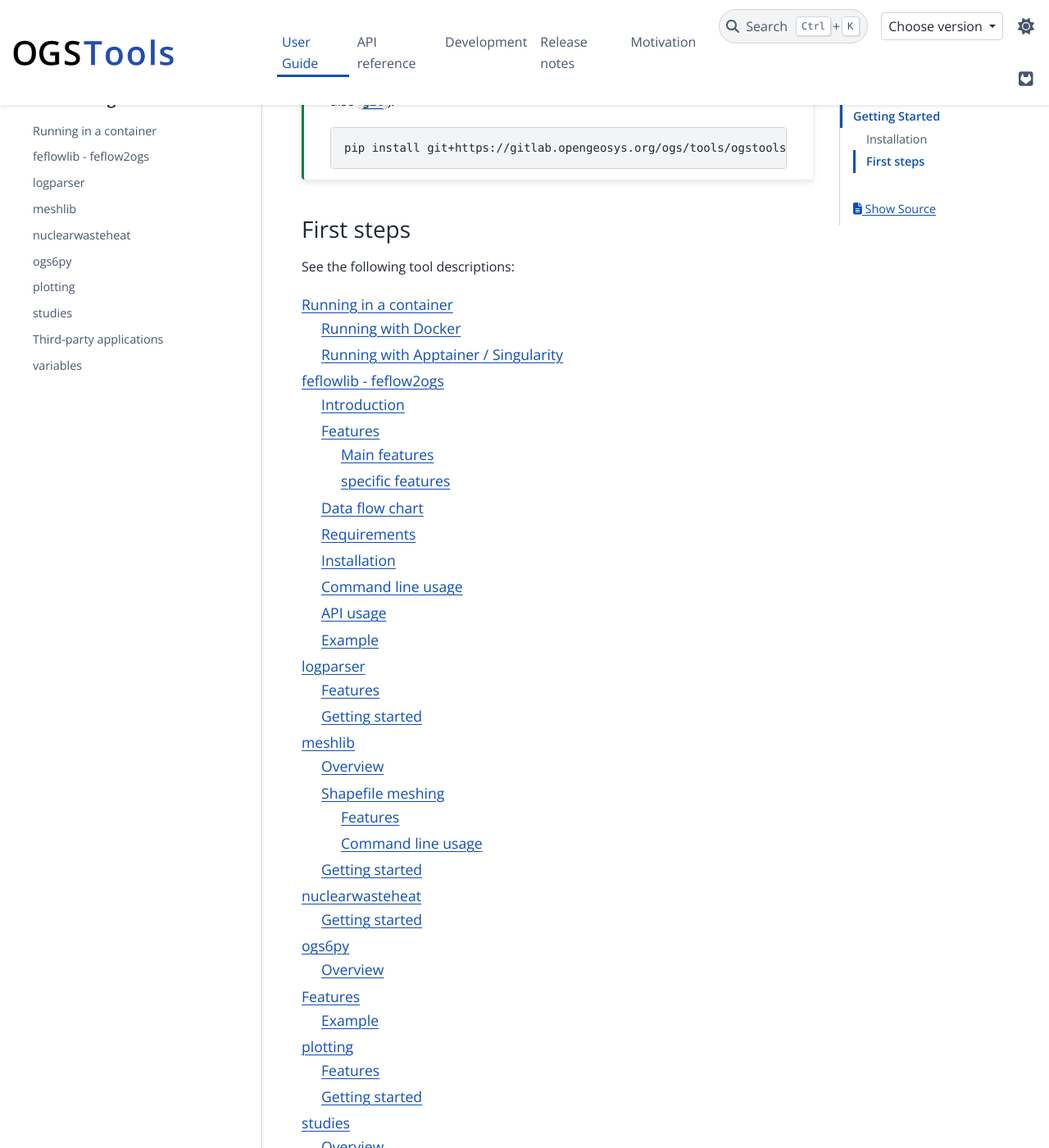
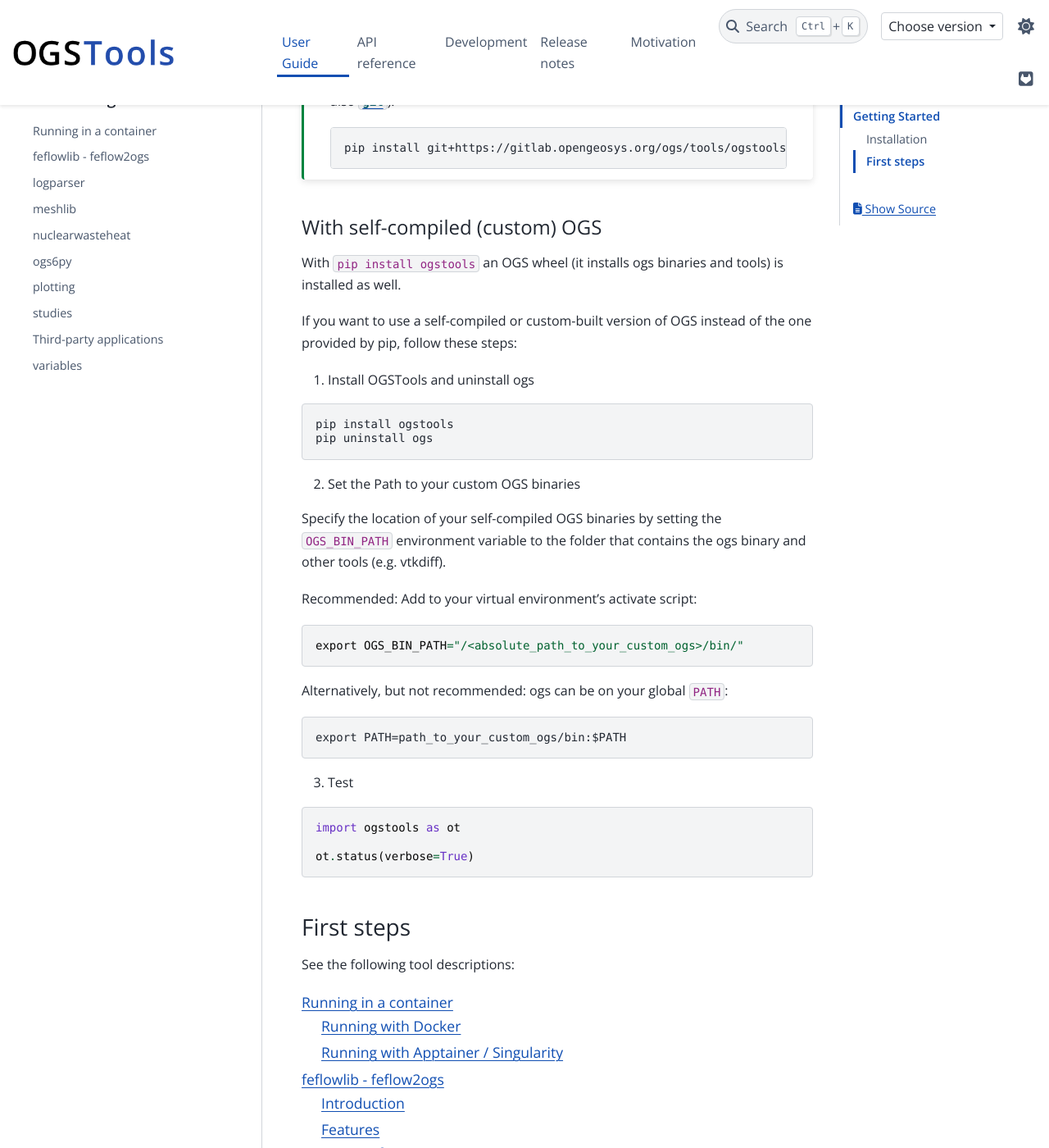
Before and after one commit to ufz/ogstools, a Sphinx documentation site: the page built from docs/user-guide/index.md, in a window 1280 px wide and 1400 px high, scrolled down 944 px. Shown: the whole window at 82% size. Built offline with Sphinx 7.4.7 and the PyData theme 0.15.4, drawn with Linux system fonts in a browser that asks for light colours; pages that are not in the unit, such as notebooks, are missing from menus; the version number could not be read and is left out; comment, search, counter and statistics services are not loaded; some of the changed text lies outside the part shown.

Commit message:
[Doc] Installation for custom OGS

````diff
--- a/docs/user-guide/index.md
+++ b/docs/user-guide/index.md
@@ -64,6 +64,43 @@
 
 :::
 
+#### With self-compiled (custom) OGS
+
+With `pip install ogstools` an OGS wheel (it installs ogs binaries and tools) is installed as well.
+
+If you want to use a self-compiled or custom-built version of OGS instead of the one provided by pip, follow these steps:
+
+1. Install OGSTools and uninstall ogs
+
+```bash
+pip install ogstools
+pip uninstall ogs
+```
+
+2. Set the Path to your custom OGS binaries
+
+Specify the location of your self-compiled OGS binaries by setting the `OGS_BIN_PATH` environment variable to the folder that contains the ogs binary and other tools (e.g. vtkdiff).
+
+Recommended: Add to your virtual environment's activate script:
+
+```
+export OGS_BIN_PATH="/<absolute_path_to_your_custom_ogs>/bin/"
+```
+
+Alternatively, but not recommended: ogs can be on your global `PATH`:
+
+```
+export PATH=path_to_your_custom_ogs/bin:$PATH
+```
+
+3. Test
+
+```python
+import ogstools as ot
+
+ot.status(verbose=True)
+```
+
 ### First steps
 
 See the following tool descriptions:
````
